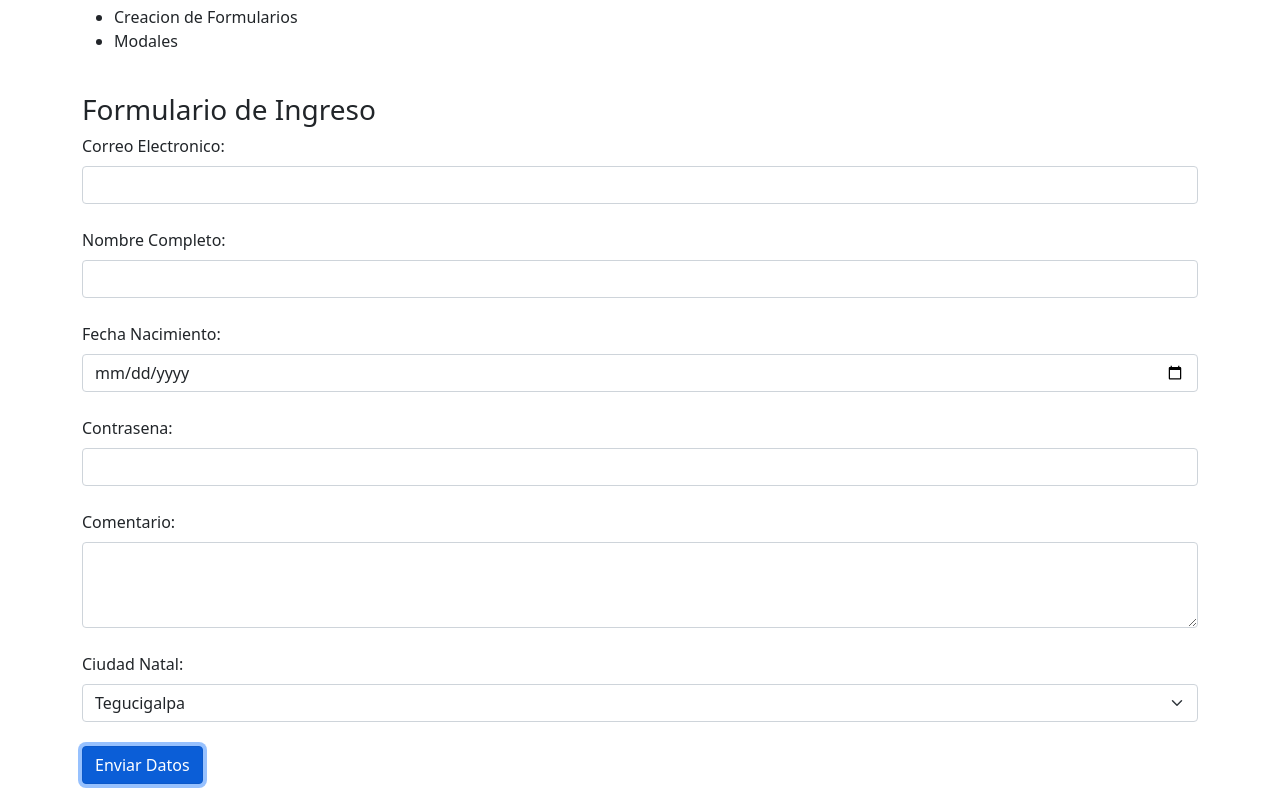
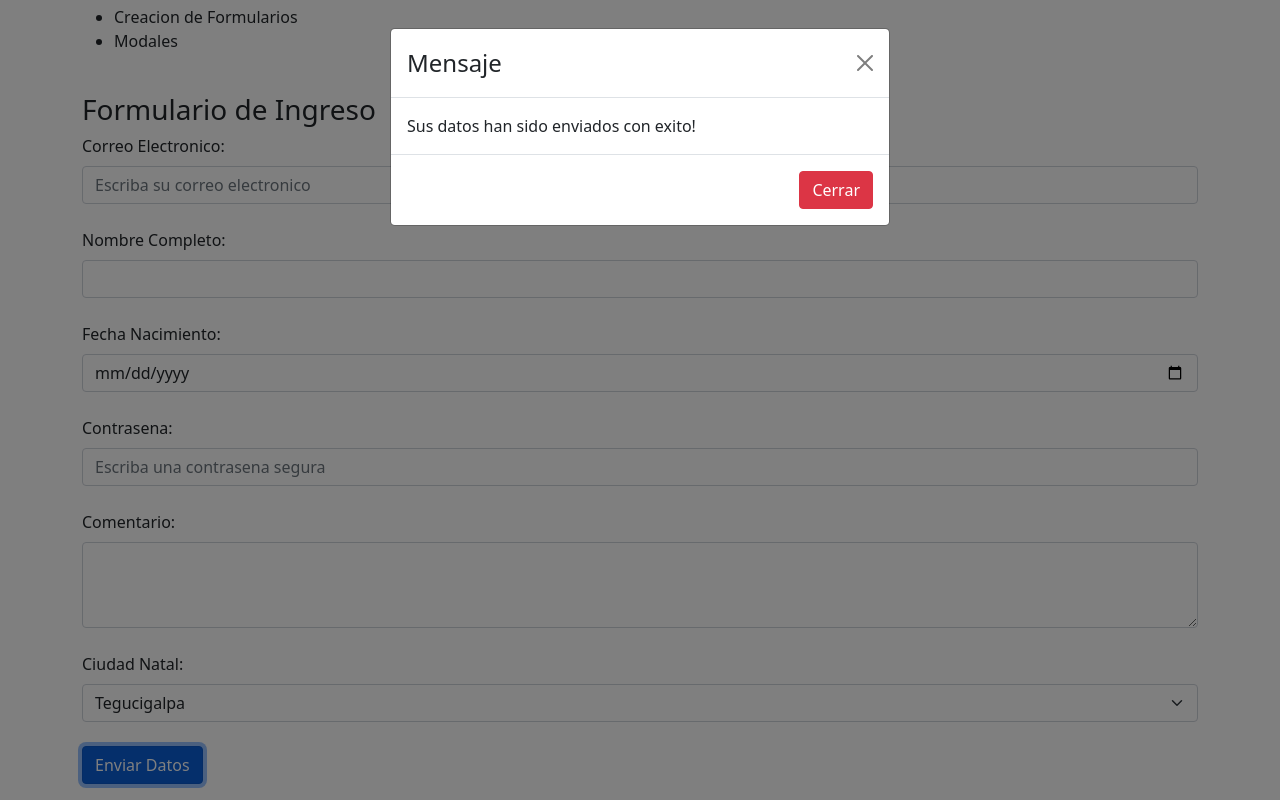
Before and after one commit to frlopez88/DesWeb, a plain HTML site: page Semana 4/Sesion 2/formularios.html in a window 1280 px wide. Both pictures are taken after a click on the button "Enviar Datos". Shown: the part 136-936 px from the top of the page. Drawn offline with nearby package versions, Linux system fonts and the light colour scheme.

Commit message:
Creacion de Modal

```diff
--- a/Semana 4/Sesion 2/formularios.html
+++ b/Semana 4/Sesion 2/formularios.html
@@ -39,7 +39,7 @@
 
             <div>
                 <label class="form-label">Correo Electronico: </label>
-                <input type="email" class="form-control" ></input>
+                <input type="email" class="form-control" placeholder="Escriba su correo electronico"></input>
                 <br>
             </div>
 
@@ -51,13 +51,15 @@
 
             <div>
                 <label class="form-label">Fecha Nacimiento: </label>
-                <input type="date" class="form-control" ></input>
+                <input type="date" class="form-control"  >
+                </input>
                 <br>
             </div>
 
             <div>
                 <label class="form-label">Contrasena: </label>
-                <input type="password" class="form-control" ></input>
+                <input type="password" class="form-control" placeholder="Escriba una contrasena segura">
+            </input>
                 <br>
             </div>
 
@@ -77,7 +79,32 @@
                 <br>
             </div>
 
-            <button type="button" class="btn btn-primary">Enviar Datos</button>
+            <button type="button" class="btn btn-primary" data-bs-toggle="modal"
+            data-bs-target="#myModal">Enviar Datos</button>
+
+            <div class="modal" id="myModal">
+                <div class="modal-dialog">
+                  <div class="modal-content">
+
+                    <!-- Modal Header -->
+                    <div class="modal-header">
+                      <h4 class="modal-title">Mensaje</h4>
+                      <button type="button" class="btn-close" data-bs-dismiss="modal"></button>
+                    </div>
+
+                    <!-- Modal body -->
+                    <div class="modal-body">
+                      Sus datos han sido enviados con exito!
+                    </div>
+
+                    <!-- Modal footer -->
+                    <div class="modal-footer">
+                      <button type="button" class="btn btn-danger" data-bs-dismiss="modal">Cerrar</button>
+                    </div>
+
+                  </div>
+                </div>
+              </div>
         </form>
 
     </div>
```
Also changed, not shown: 1 other file.
